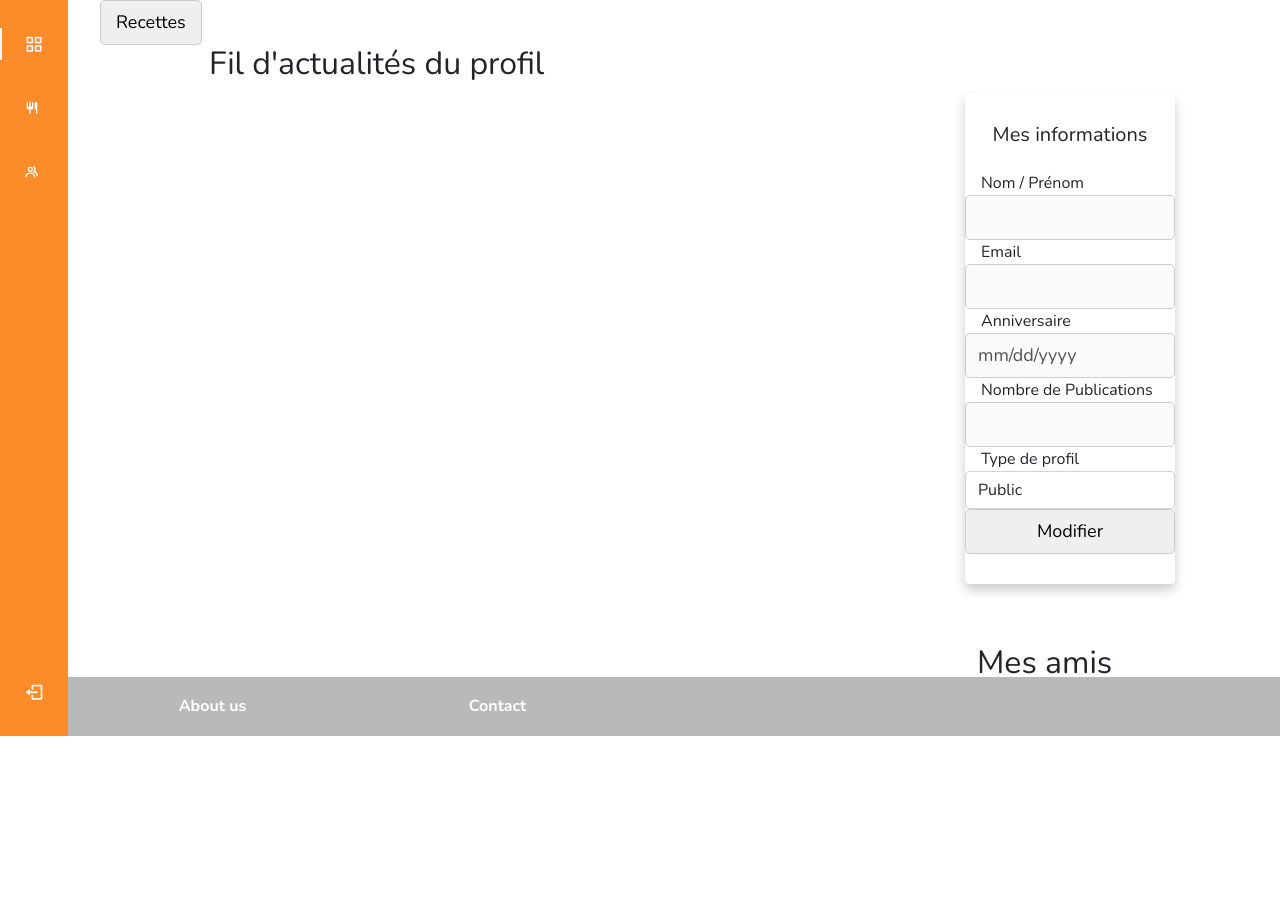
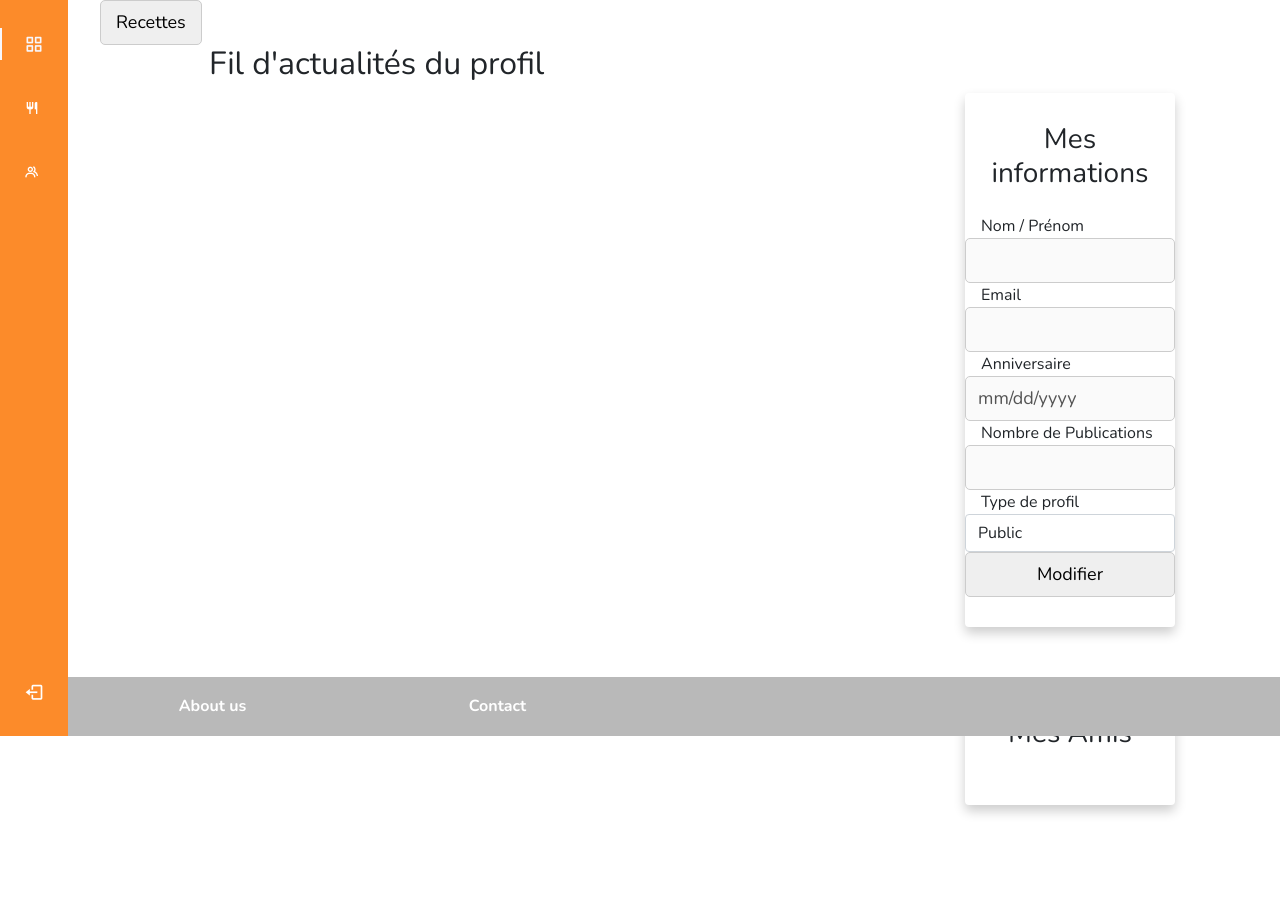
Before and after one commit to MKaziel/CookEasy_Front, a Symfony app: template project/templates/user/profilPage.html.twig in a window 1280 px wide. Shown: the part 64-977 px from the top of the page. Before the commit the page ends 800 px from the top, so only its background shows below. Run offline with Twig, Linux system fonts and the light colour scheme; the template is opened without the code that fills it, so the values that code supplies are empty; some libraries are stand-ins or nearby versions.

Commit message:
Update profilPage.html.twig

```diff
--- a/project/templates/user/profilPage.html.twig
+++ b/project/templates/user/profilPage.html.twig
@@ -211,7 +211,7 @@ return flag;
 								{# <div class="col-xl-7 col-lg-8 col-md-9 col-11 text-center"> #}
 
 								<div class="card">
-									<h5 class="text-center mb-4">Mes informations</h5>
+									<h3 class="text-center mb-4">Mes informations</h3>
 									<form class="form-card" onsubmit="event.preventDefault()">
 										<div class="row justify-content-between text-left">
 											<label class="form-control-label px-3">Nom / Prénom
@@ -246,8 +246,15 @@ return flag;
 									{# </div> #}
 								</div>
 							</div>
-							<div name="amis" class="row">
-								<h2>Mes amis</h2>
+							<div
+								class="row d-flex justify-content-center">
+								{# <div class="col-xl-7 col-lg-8 col-md-9 col-11 text-center"> #}
+
+								<div class="card">
+									<h3 class="text-center mb-4">Mes Amis</h3>
+
+
+								</div>
 							</div>
 						</div>
 
```
